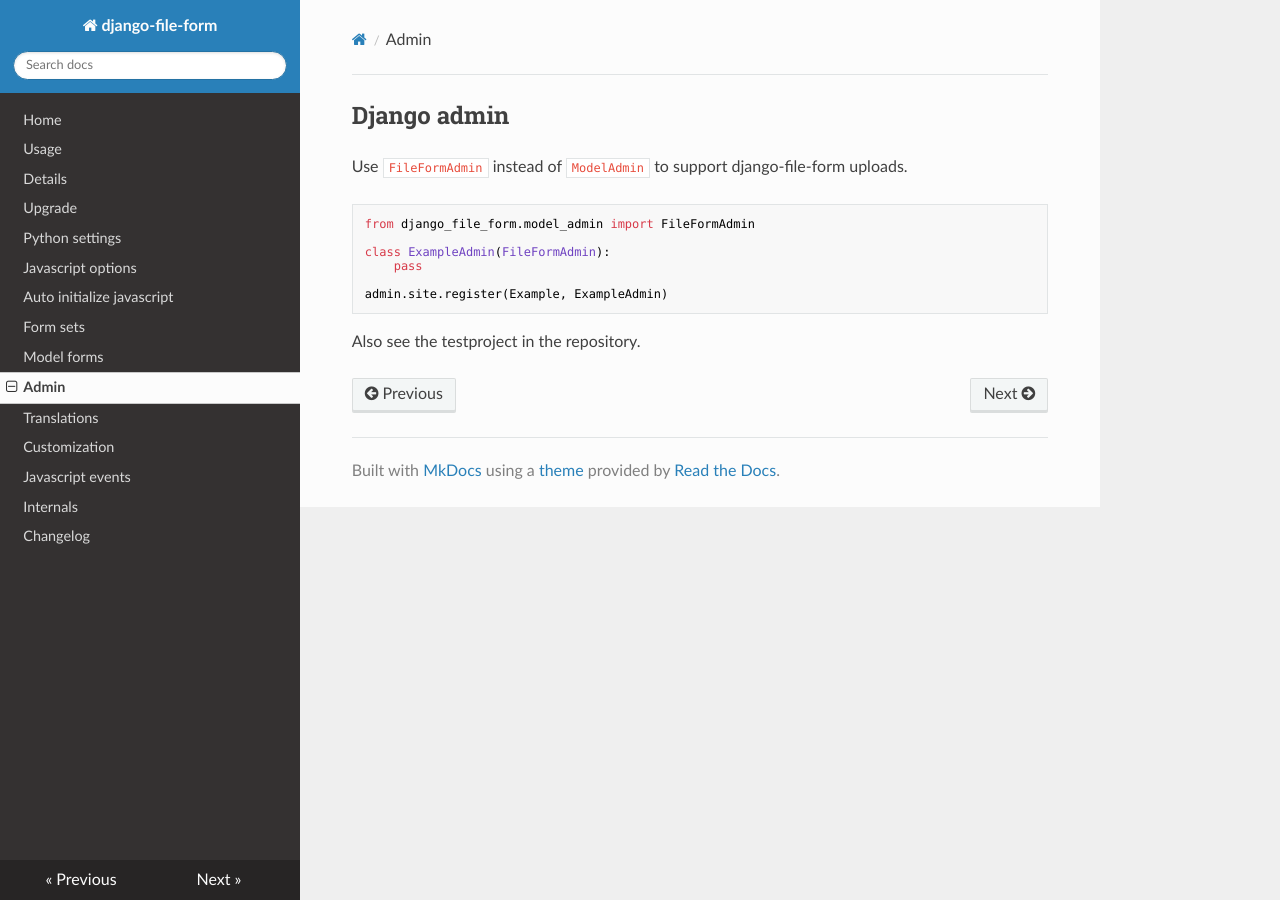
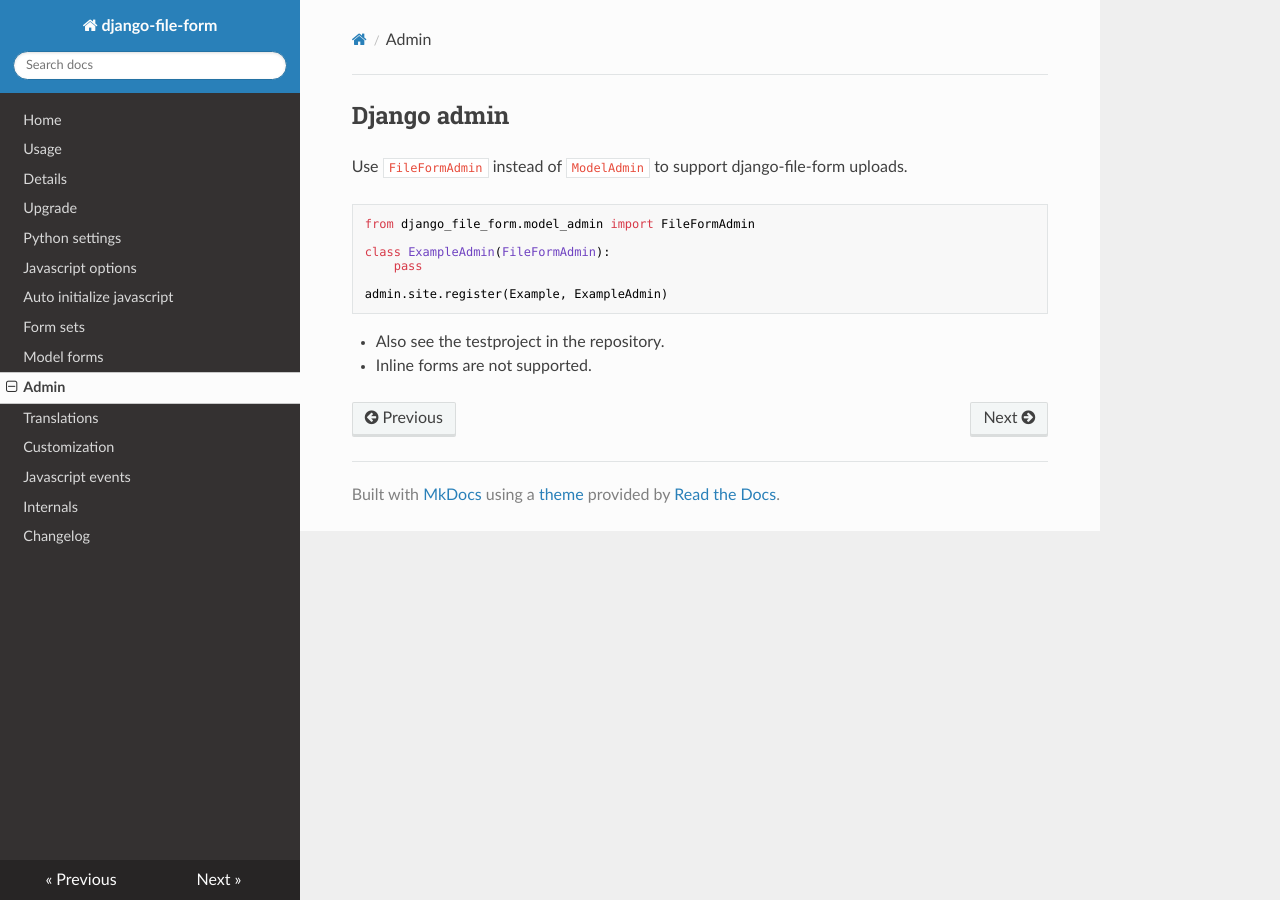
Before and after one commit to mbraak/django-file-form, an MkDocs documentation site: the page built from docs/admin.md, in a window 1280 px wide. Built offline with MkDocs 1.6.1, drawn with Linux system fonts in a browser that asks for light colours; nearby versions of some CDN libraries.

Commit message:
Inline forms are not supported. (#741)

````diff
--- a/docs/admin.md
+++ b/docs/admin.md
@@ -11,4 +11,5 @@ class ExampleAdmin(FileFormAdmin):
 admin.site.register(Example, ExampleAdmin)
 ```
 
-Also see the testproject in the repository.
+- Also see the testproject in the repository.
+- Inline forms are not supported.
````
